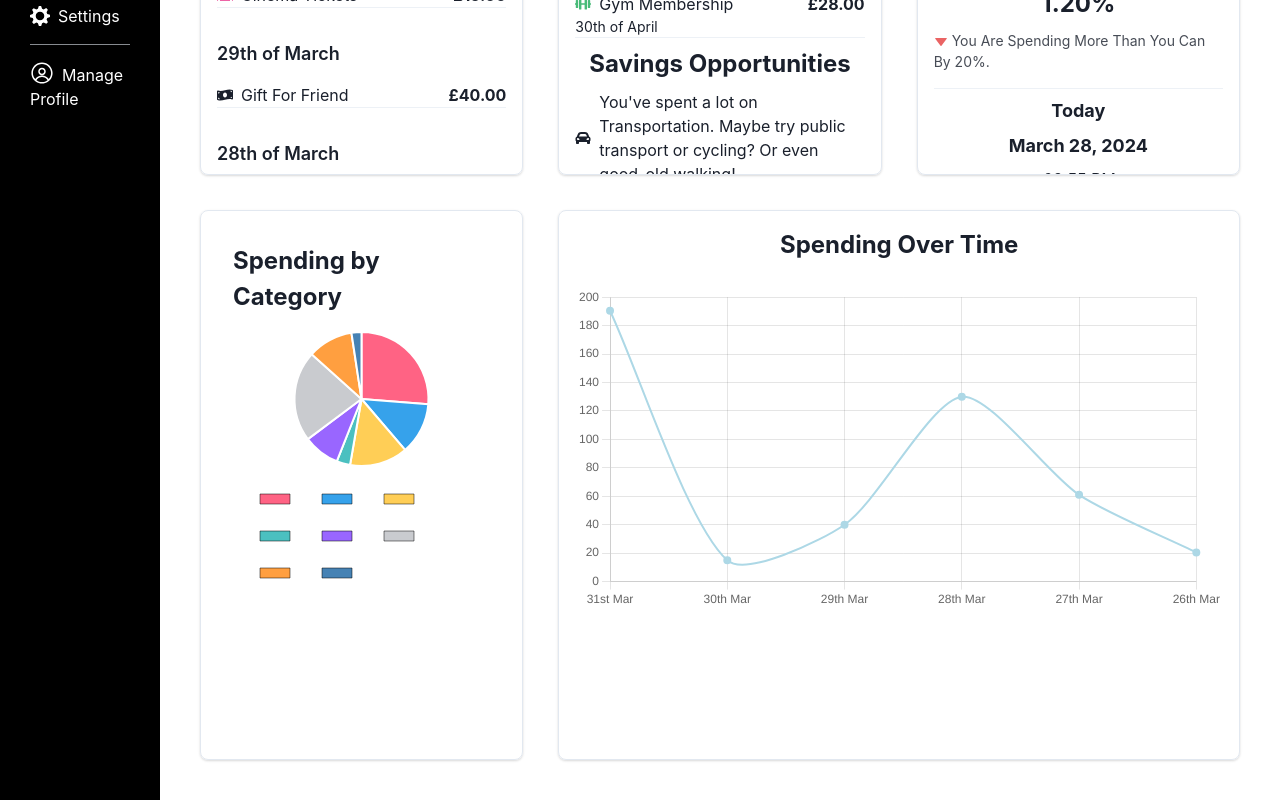
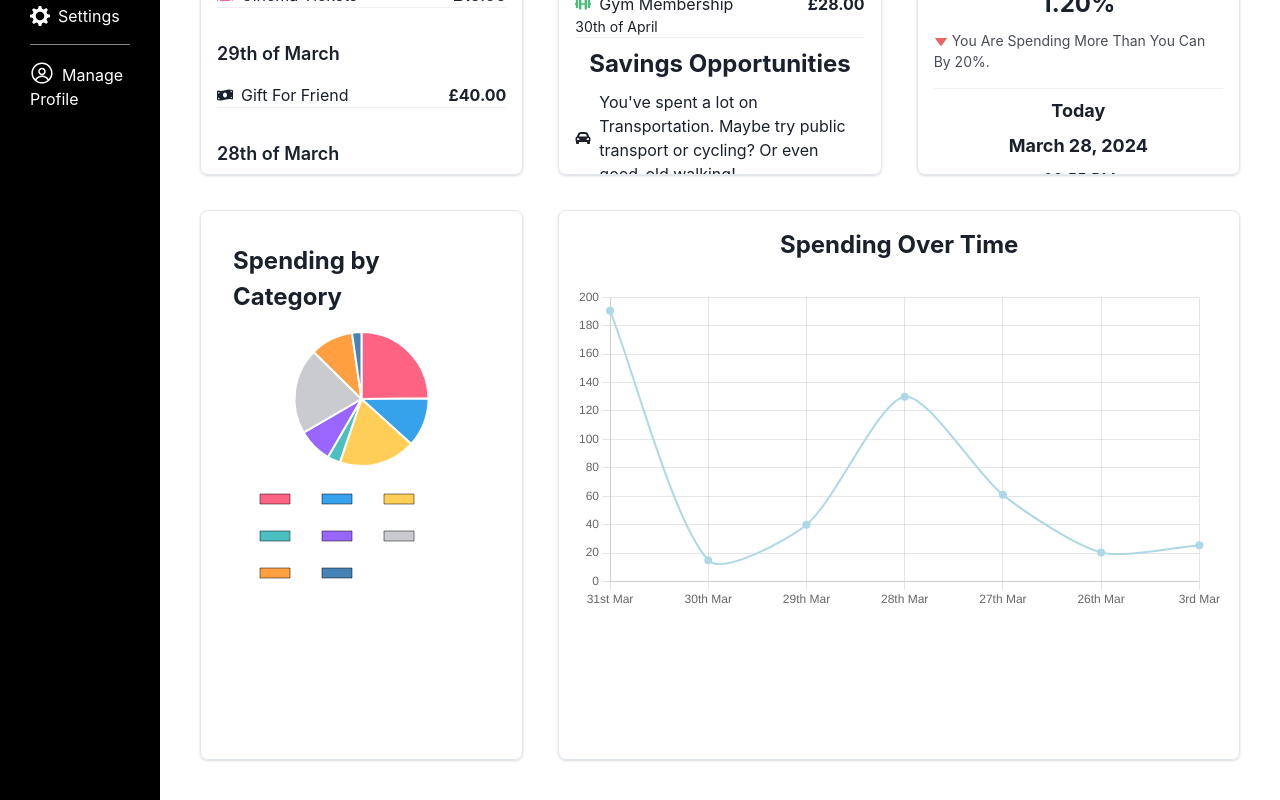
Before and after one commit to manojmanikandan7/PennyWise, a React (Vite) app: page /dashboard in a window 1280 px wide. Shown: the part 431-1231 px from the top of the page. Built offline with nearby package versions, Linux system fonts and the light colour scheme.

Commit message:
Minor Tweaks 7

```diff
--- a/src/assets/testDataTransactions.json
+++ b/src/assets/testDataTransactions.json
@@ -76,6 +76,13 @@
       "amount": "£25.50",
       "date": "2024-03-31",
       "category": "Food"
+    },
+    {
+      "id": 11,
+      "title": "Lunch At McDonalds",
+      "amount": "£25.50",
+      "date": "2024-03-03",
+      "category": "Food"
     }
   ]
 }
--- a/src/components/LineChart.jsx
+++ b/src/components/LineChart.jsx
@@ -107,13 +107,13 @@ export default function LineChart() {
       return acc;
     }, {});
 
-    // Convert the object keys (dates) back to an array, sort them based on actual date values, and then map to formatted labels
+    // Convert the object keys (dates) back to an array, sort them based on actual date values in ascending order, and then map to formatted labels
     const labels = Object.keys(spendingByDate)
       .map((date) => ({
         formatted: date,
         parsed: parseISO(date),
       }))
-      .sort((a, b) => a.parsed - b.parsed)
+      .sort((a, b) => b.parsed - a.parsed) // Ascending order sort
       .map((item) => item.formatted);
 
     const data = labels.map((label) => spendingByDate[label]);
--- a/src/pages/Dashboard.jsx
+++ b/src/pages/Dashboard.jsx
@@ -12,8 +12,8 @@ import Navbar from "../components/navbar";
 import Sidebar from "../components/sidebar";
 
 //Dashboard Components
-import LineChart from "../components/LineChart";
-import PieChart from "../components/PieChart";
+import LineChart from "../components/lineChart";
+import PieChart from "../components/pieChart";
 import FinancialDetails from "../components/financialDetails";
 import RecentTransactions from "../components/recentTransactions";
 import UpcomingBills from "../components/upcomingBills";
```
